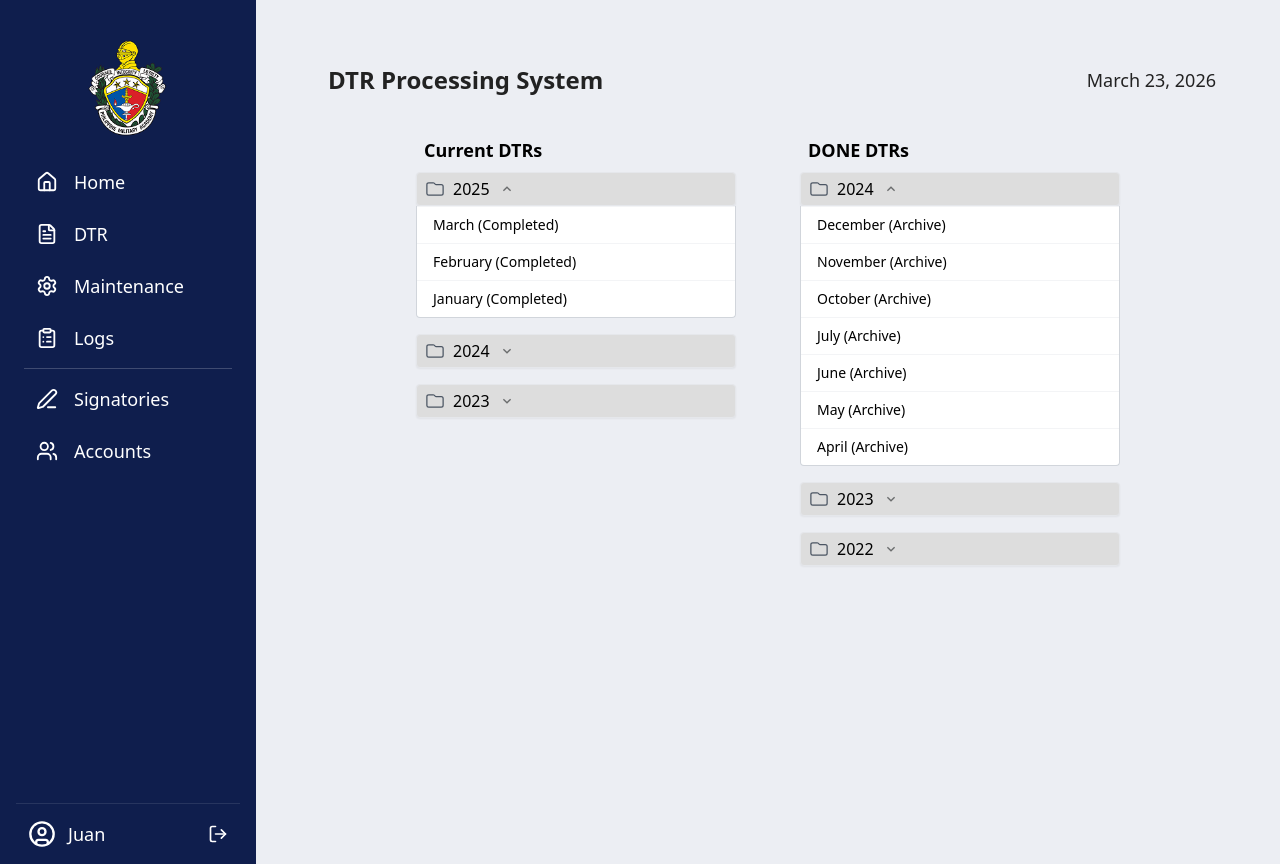
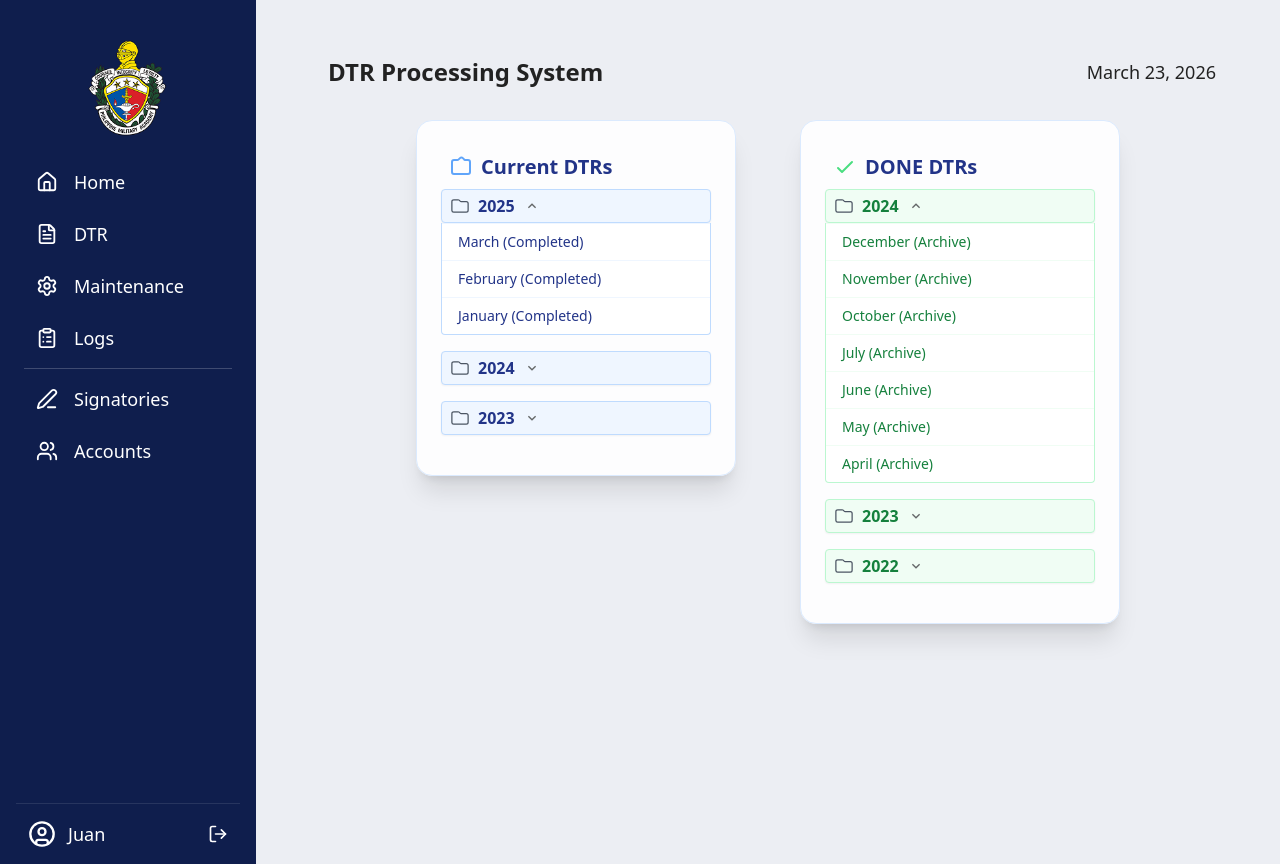
Before and after one commit to cayeelii/PMA-DTR, a React (Vite) app in the folder frontend/: page /home in a window 1280 px wide. Built offline with nearby package versions, Linux system fonts and the light colour scheme.

Commit message:
added responsive card components for DTR status

```diff
--- a/frontend/src/pages/Home.jsx
+++ b/frontend/src/pages/Home.jsx
@@ -1,3 +1,4 @@
+
 import React from "react";
 
 function HomePage() {
@@ -48,12 +49,12 @@ function HomePage() {
   );
   const ArrowDown = (
     <svg className="inline ml-2" width="18" height="18" viewBox="0 0 20 20" fill="none">
-      <path d="M6 8l4 4 4-4" stroke="#6b6d6e" strokeWidth="1.5" fill="none"/>
+      <path d="M6 8l4 4 4-4" stroke="#656869" strokeWidth="1.5" fill="none"/>
     </svg>
   );
   const ArrowUp = (
     <svg className="inline ml-2" width="18" height="18" viewBox="0 0 20 20" fill="none">
-      <path d="M6 12l4-4 4 4" stroke="#6b6d6e" strokeWidth="1.5" fill="none"/>
+      <path d="M6 12l4-4 4 4" stroke="#656869" strokeWidth="1.5" fill="none"/>
     </svg>
   );
 
@@ -83,7 +84,7 @@ function HomePage() {
   };
 
   return (
-    <div className="min-h-screen bg-[#ECEEF3] flex flex-col items-center justify-start py-6 px-2 sm:py-8 sm:px-4 md:px-8 relative">
+    <div className="min-h-screen w-full flex flex-col items-center justify-start py-6 relative">
       {/* Header */}
       <div className="flex flex-col sm:flex-row items-center w-full max-w-4xl mb-6 sm:mb-8 gap-2 sm:gap-0">
         <span className="text-xl sm:text-2xl font-semibold text-[#222] sm:ml-2 flex-1 text-center sm:text-left">DTR Processing System</span>
@@ -91,15 +92,18 @@ function HomePage() {
       </div>
 
       {/* Main Content */}
-      <div className="flex flex-col md:flex-row justify-center items-stretch md:items-start gap-6 md:gap-12 lg:gap-16 w-full max-w-4xl">
+      <div className="flex flex-col md:flex-row justify-center items-stretch md:items-start gap-8 md:gap-12 lg:gap-16 w-full max-w-5xl">
         {/* Current DTRs */}
-        <div className="min-w-[90vw] sm:min-w-[320px] max-w-full md:max-w-xs mx-auto md:mx-0">
-          <div className="font-semibold text-base sm:text-lg px-2 py-2">Current DTRs</div>
+        <div className="bg-white/90 rounded-2xl shadow-xl p-6 min-w-[90vw] sm:min-w-[320px] max-w-full md:max-w-xs mx-auto md:mx-0 border border-blue-100 hover:shadow-2xl transition-shadow duration-300">
+          <div className="font-bold text-lg sm:text-xl px-2 py-2 text-[#223488] flex items-center gap-2">
+            <svg className="w-6 h-6 text-blue-400" fill="none" stroke="currentColor" strokeWidth="2" viewBox="0 0 24 24"><path strokeLinecap="round" strokeLinejoin="round" d="M3 7a2 2 0 012-2h3.28a2 2 0 001.42-.59l1.3-1.3a2 2 0 012.83 0l1.3 1.3A2 2 0 0015.72 5H19a2 2 0 012 2v10a2 2 0 01-2 2H5a2 2 0 01-2-2V7z" /></svg>
+            Current DTRs
+          </div>
           <div>
             {Object.keys(currentDTRs).sort((a,b)=>b-a).map((year) => (
               <div key={year} className="mb-3 sm:mb-4">
                 <button
-                className="flex items-center w-full px-2 py-1 bg-[#dddddd] rounded border border-gray-200 text-left text-black font-medium focus:outline-none shadow-sm"
+                  className="flex items-center w-full px-2 py-1 bg-blue-50 rounded border border-blue-200 text-left text-[#223488] font-semibold focus:outline-none shadow-sm hover:bg-blue-100 transition-colors duration-200"
                   onClick={() => handleToggle("current", year)}
                 >
                   {FolderIcon}
@@ -107,15 +111,15 @@ function HomePage() {
                   {openCurrent[year] ? ArrowUp : ArrowDown}
                 </button>
                 {openCurrent[year] && (
-                <ul className="border border-t-0 border-gray-300 rounded-b bg-white">
+                  <ul className="border border-t-0 border-blue-200 rounded-b bg-white animate-fadeIn">
                     {currentDTRs[year].length === 0 ? (
                       <li className="px-4 py-2 text-gray-400 text-sm">No DTRs</li>
                     ) : (
                       currentDTRs[year].map((item, idx) => (
-                      <li key={idx} className="px-4 py-2 border-t border-gray-100 text-gray-700 text-sm">
+                        <li key={idx} className="px-4 py-2 border-t border-blue-50 text-gray-700 text-sm">
                           <button
                             type="button"
-                          className="transition-colors text-black hover:text-blue-600 hover:underline focus:text-blue-600 focus:underline outline-none bg-transparent p-0 m-0"
+                            className="transition-colors text-[#223488] hover:text-blue-600 hover:underline focus:text-blue-600 focus:underline outline-none bg-transparent p-0 m-0 font-medium"
                             onClick={() => handleMonthClick(item)}
                           >
                             {item}
@@ -131,13 +135,16 @@ function HomePage() {
         </div>
 
         {/* DONE DTRs */}
-        <div className="min-w-[90vw] sm:min-w-[320px] max-w-full md:max-w-xs mx-auto md:mx-0">
-          <div className="font-semibold text-base sm:text-lg px-2 py-2">DONE DTRs</div>
+        <div className="bg-white/90 rounded-2xl shadow-xl p-6 min-w-[90vw] sm:min-w-[320px] max-w-full md:max-w-xs mx-auto md:mx-0 border border-blue-100 hover:shadow-2xl transition-shadow duration-300">
+          <div className="font-bold text-lg sm:text-xl px-2 py-2 text-[#223488] flex items-center gap-2">
+            <svg className="w-6 h-6 text-green-400" fill="none" stroke="currentColor" strokeWidth="2" viewBox="0 0 24 24"><path strokeLinecap="round" strokeLinejoin="round" d="M5 13l4 4L19 7" /></svg>
+            DONE DTRs
+          </div>
           <div>
             {Object.keys(doneDTRs).sort((a,b)=>b-a).map((year) => (
               <div key={year} className="mb-3 sm:mb-4">
                 <button
-                className="flex items-center w-full px-2 py-1 bg-[#dddddd] rounded border border-gray-200 text-left text-black font-medium focus:outline-none shadow-sm"
+                  className="flex items-center w-full px-2 py-1 bg-green-50 rounded border border-green-200 text-left text-green-700 font-semibold focus:outline-none shadow-sm hover:bg-green-100 transition-colors duration-200"
                   onClick={() => handleToggle("done", year)}
                 >
                   {FolderIcon}
@@ -145,16 +152,16 @@ function HomePage() {
                   {openDone[year] ? ArrowUp : ArrowDown}
                 </button>
                 {openDone[year] && (
-                <ul className="border border-t-0 border-gray-300 rounded-b bg-white">
+                  <ul className="border border-t-0 border-green-200 rounded-b bg-white animate-fadeIn">
                     {doneDTRs[year].length === 0 ? (
                       <li className="px-4 py-2 text-gray-400 text-sm">No DTRs</li>
                     ) : (
                       doneDTRs[year].map((item, idx) => (
-                      <li key={idx} className="px-4 py-2 border-t border-gray-100 text-gray-700 text-sm">
+                        <li key={idx} className="px-4 py-2 border-t border-green-50 text-gray-700 text-sm">
                           {item.includes("Archive") ? (
                             <button
                               type="button"
-                            className="transition-colors text-black hover:text-blue-600 hover:underline focus:text-blue-600 focus:underline outline-none bg-transparent p-0 m-0"
+                              className="transition-colors text-green-700 hover:text-green-900 hover:underline focus:text-green-900 focus:underline outline-none bg-transparent p-0 m-0 font-medium"
                               onClick={() => handleMonthClick(item)}
                             >
                               {item}
@@ -170,12 +177,13 @@ function HomePage() {
           </div>
         </div>
       </div>
+
       {/* Modal */}
       {modalOpen && (
-        <div className="fixed inset-0 z-50 flex items-center justify-center bg-black bg-opacity-30">
-          <div className="bg-white rounded-lg shadow-lg w-full max-w-xl mx-2 sm:mx-4 relative animate-fadeIn">
+        <div className="fixed inset-0 z-50 flex items-center justify-center bg-black bg-opacity-30 animate-fadeIn">
+          <div className="bg-white rounded-2xl shadow-2xl w-full max-w-xl mx-2 sm:mx-4 relative animate-fadeInUp">
             {/* Modal Header */}
-            <div className="flex flex-col sm:flex-row items-center justify-between px-4 sm:px-6 py-3 bg-[#223488] rounded-t-lg gap-2 sm:gap-0">
+            <div className="flex flex-col sm:flex-row items-center justify-between px-4 sm:px-6 py-3 bg-gradient-to-r from-[#223488] to-blue-500 rounded-t-2xl gap-2 sm:gap-0">
               <div className="flex items-center w-full">
                 <span className="bg-white rounded-full px-2 py-1 flex items-center max-w-xs w-full">
                   <svg className="w-4 h-4 text-gray-400 mr-2" fill="none" stroke="currentColor" strokeWidth="2" viewBox="0 0 24 24"><circle cx="11" cy="11" r="8" /><path d="M21 21l-4.35-4.35" strokeLinecap="round" /></svg>
@@ -188,7 +196,7 @@ function HomePage() {
                   />
                 </span>
               </div>
-              <button className="sm:ml-4 text-white text-xl font-bold hover:text-red-400" onClick={closeModal}>&times;</button>
+              <button className="sm:ml-4 text-white text-xl font-bold hover:text-red-400 transition-colors duration-200" onClick={closeModal}>&times;</button>
             </div>
             {/* Modal Table */}
             <div className="px-2 sm:px-6 py-4 overflow-x-auto">
@@ -207,7 +215,7 @@ function HomePage() {
                     </tr>
                   ) : (
                     filteredRows.map((row, idx) => (
-                      <tr key={idx} className="border-b last:border-b-0 hover:bg-gray-50">
+                      <tr key={idx} className="border-b last:border-b-0 hover:bg-blue-50 transition-colors duration-150">
                         <td className="py-2">{row.name}</td>
                         <td className="py-2"><span className="bg-green-100 text-green-700 px-2 py-1 rounded text-xs">{row.status}</span></td>
                         <td className="py-2"><button className="text-[#223488] hover:underline">view details</button></td>
```
Lines whose indentation alone changed are shown as unchanged.
